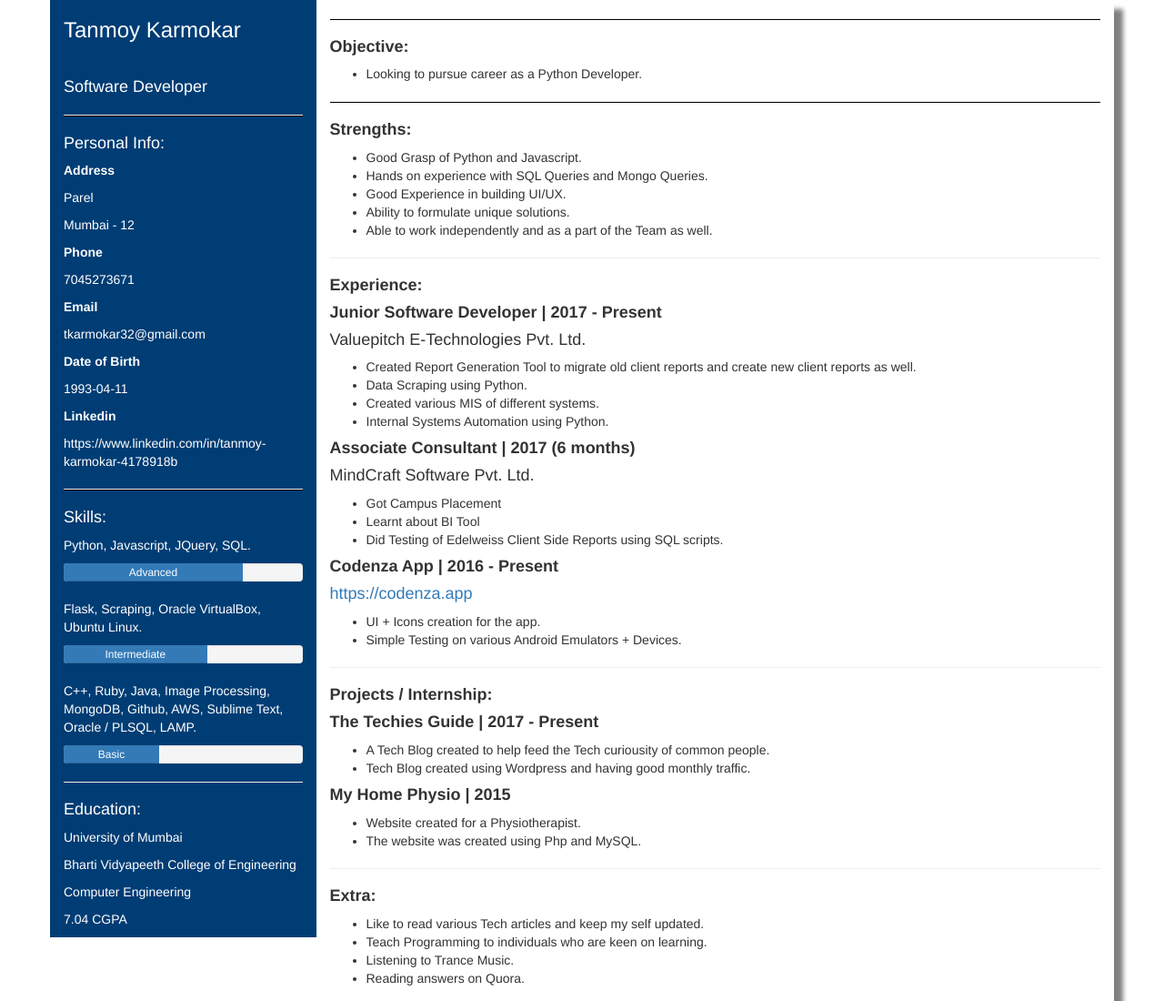
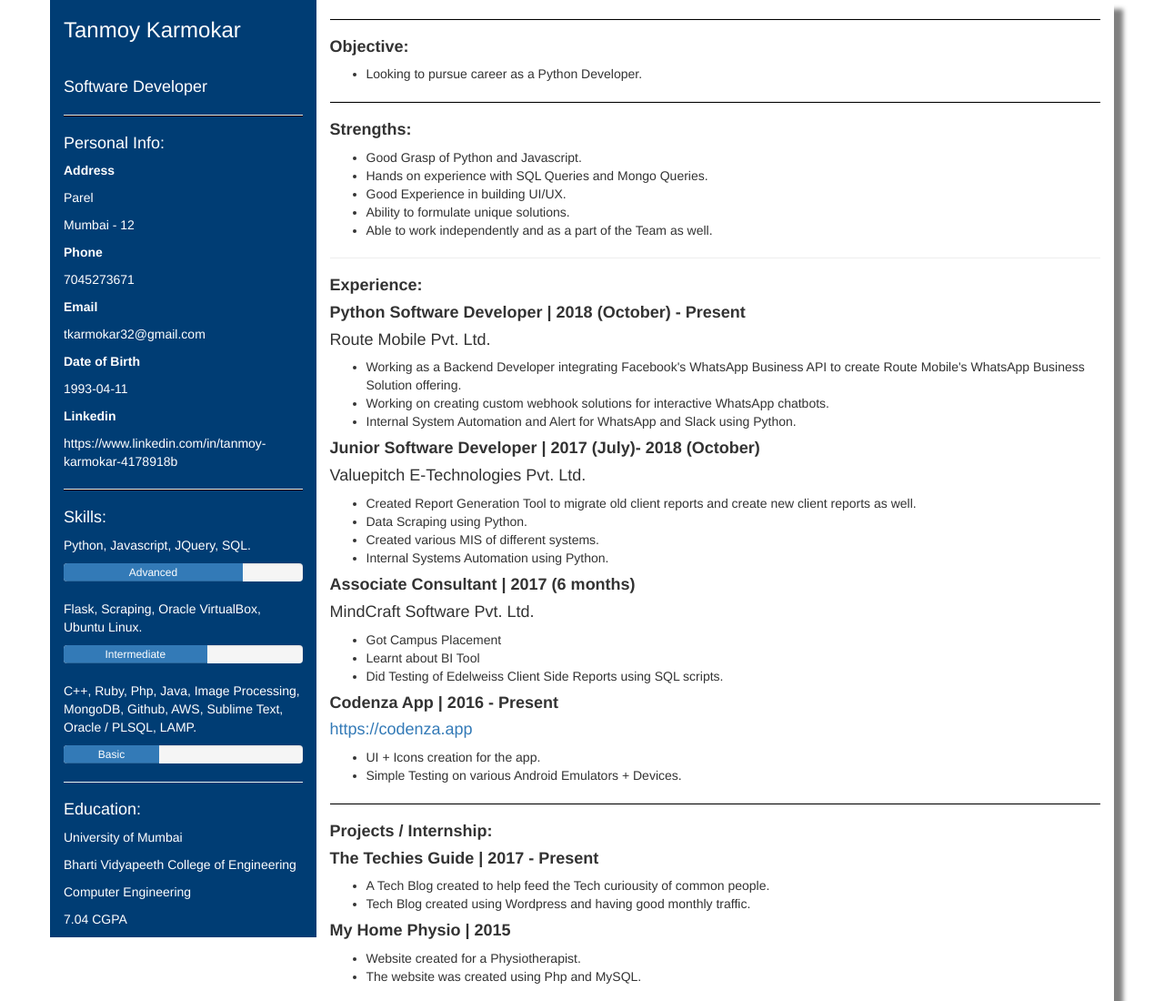
Before and after one commit to tan-infinity93/cv, a plain HTML site: page tancv.html in a window 1280 px wide. Shown: the top 1100 px of the page at 91% size. Drawn offline with nearby package versions, Linux system fonts and the light colour scheme.

Commit message:
Update tancv.html

```diff
--- a/tancv.html
+++ b/tancv.html
@@ -62,7 +62,7 @@
 			<span class="sr-only"></span>Intermediate
 		</div>
 	</div>
-	<p>C++, Ruby, Java, Image Processing, MongoDB, Github, AWS, Sublime Text, Oracle / PLSQL, LAMP.</p>
+	<p>C++, Ruby, Php, Java, Image Processing, MongoDB, Github, AWS, Sublime Text, Oracle / PLSQL, LAMP.</p>
 	<div class="progress">
 		<div class="progress-bar" role="progressbar" aria-valuenow="50"
 	  aria-valuemin="0" aria-valuemax="100" style="width:40%;">
@@ -95,7 +95,14 @@
 	<hr>
 	<h4><b>Experience:</b></h4>
 	<!-- <hr> -->
-	<h4><b>Junior Software Developer | 2017 - Present</b></h4>
+	<h4><b>Python Software Developer | 2018 (October) - Present</b></h4>
+	<h4>Route Mobile Pvt. Ltd.</h4>
+	<ul>
+		<li>Working as a Backend Developer integrating Facebook's WhatsApp Business API to create Route Mobile's WhatsApp Business Solution offering.</li>
+		<li>Working on creating custom webhook solutions for interactive WhatsApp chatbots.</li>
+		<li>Internal System Automation and Alert for WhatsApp and Slack using Python.</li>
+	</ul>
+	<h4><b>Junior Software Developer | 2017 (July)- 2018 (October)</b></h4>
 	<h4>Valuepitch E-Technologies Pvt. Ltd.</h4>
 	<ul>
 		<li>Created Report Generation Tool to migrate old client reports and create new client reports as well.</li>
```
